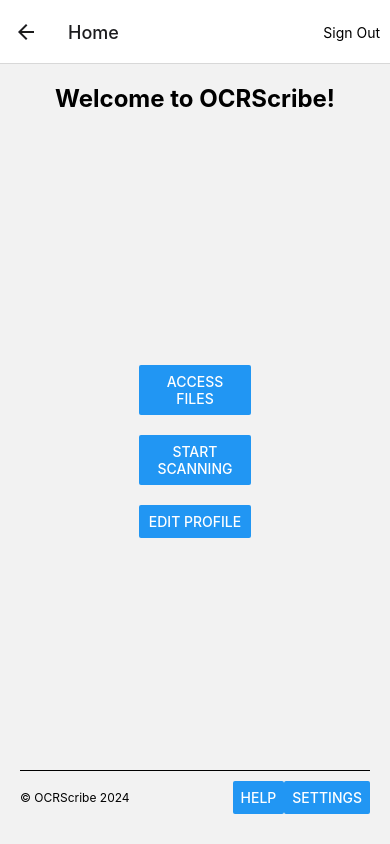
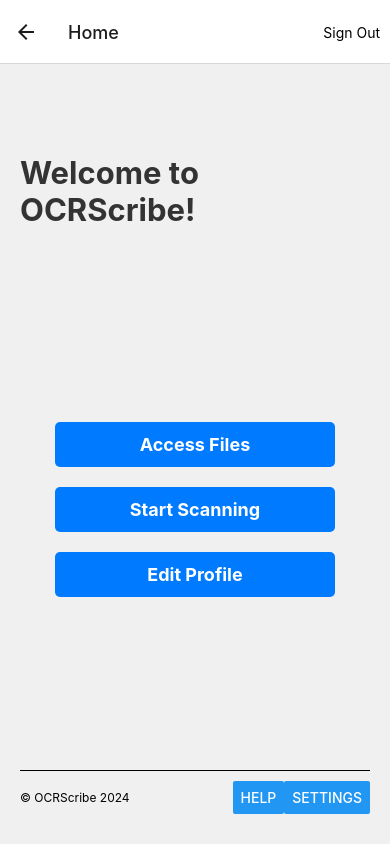
Before and after one commit to SeanCanterbury/OCRScribe, a React Native app: screen /Home in a window 390 px wide. Built offline with nearby package versions, Linux system fonts and the light colour scheme.

Commit message:
Styling homepage

```diff
--- a/app/Home.js
+++ b/app/Home.js
@@ -1,6 +1,6 @@
 // app/Home.js
 import React from 'react';
-import { View, Text, Button, StyleSheet } from 'react-native';
+import { View, Text, TouchableOpacity, StyleSheet, Button } from 'react-native';
 import { useNavigation } from '@react-navigation/native';
 
 const Home = () => {
@@ -12,24 +12,24 @@
       {/* Content */}
       <View style={styles.content}>
         {/* Main content */}
-        <View style={styles.buttonContainer}>
-          <Button
-            title="Access Files"
-            onPress={() => navigation.navigate('Files')}
-          />
-        </View>
-        <View style={styles.buttonContainer}>
-          <Button
-            title="Start Scanning"
-            onPress={() => navigation.navigate('Scanning')}
-          />
-        </View>
-        <View style={styles.buttonContainer}>
-          <Button
-            title="Edit Profile"
-            onPress={() => {}}
-          />
-        </View>
+        <TouchableOpacity
+          style={styles.button}
+          onPress={() => navigation.navigate('Files')}
+        >
+          <Text style={styles.buttonText}>Access Files</Text>
+        </TouchableOpacity>
+        <TouchableOpacity
+          style={styles.button}
+          onPress={() => navigation.navigate('Scanning')}
+        >
+          <Text style={styles.buttonText}>Start Scanning</Text>
+        </TouchableOpacity>
+        <TouchableOpacity
+          style={styles.button}
+          onPress={() => {}}
+        >
+          <Text style={styles.buttonText}>Edit Profile</Text>
+        </TouchableOpacity>
       </View>
       {/* Bottom navigation bar */}
       <View style={styles.bottomNav}>
@@ -49,18 +49,32 @@
     justifyContent: 'space-between',
     alignItems: 'center',
     padding: 20,
+    backgroundColor: '#f0f0f0', // Light grey background
   },
   heading: {
-    fontSize: 24,
+    fontSize: 31,
     fontWeight: 'bold',
     marginBottom: 20,
+    marginTop: 70,
+    color: '#333', // Darker text for better readability
   },
   content: {
     alignItems: 'center',
+    width: '100%', // Ensure content uses full width
   },
-  buttonContainer: {
+  button: {
+    backgroundColor: '#007bff', // Bootstrap primary blue
+    paddingVertical: 12,
+    paddingHorizontal: 25,
+    borderRadius: 5,
     marginVertical: 10,
     width: '80%',
+    alignItems: 'center', // Center button text
+  },
+  buttonText: {
+    fontSize: 18,
+    color: '#ffffff', // White text color
+    fontWeight: 'bold',
   },
   bottomNav: {
     flexDirection: 'row',
@@ -76,6 +90,12 @@
   navButtons: {
     flexDirection: 'row',
   },
+  navButton: {
+    marginLeft: 10, // Space out buttons
+  },
+  navButtonText: {
+    color: '#007bff', // Match button colors for consistency
+  },
 });
 
 export default Home;
```
